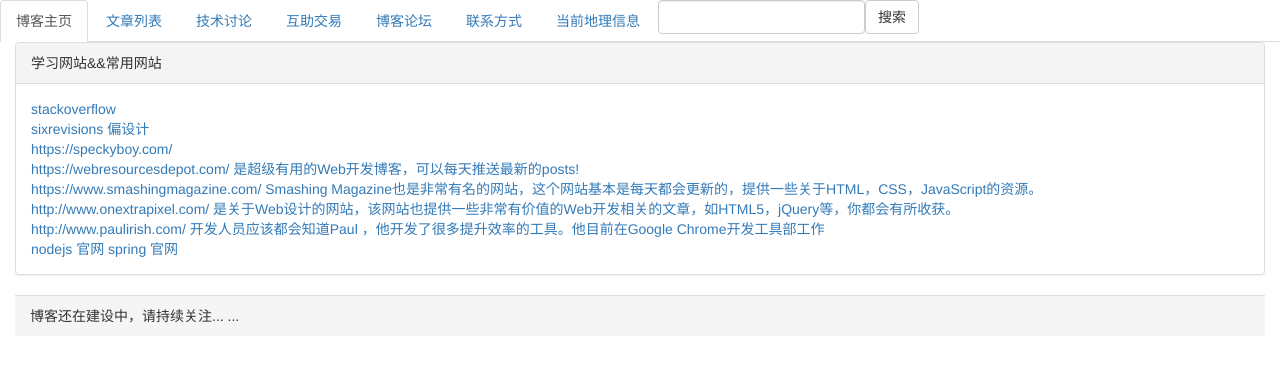
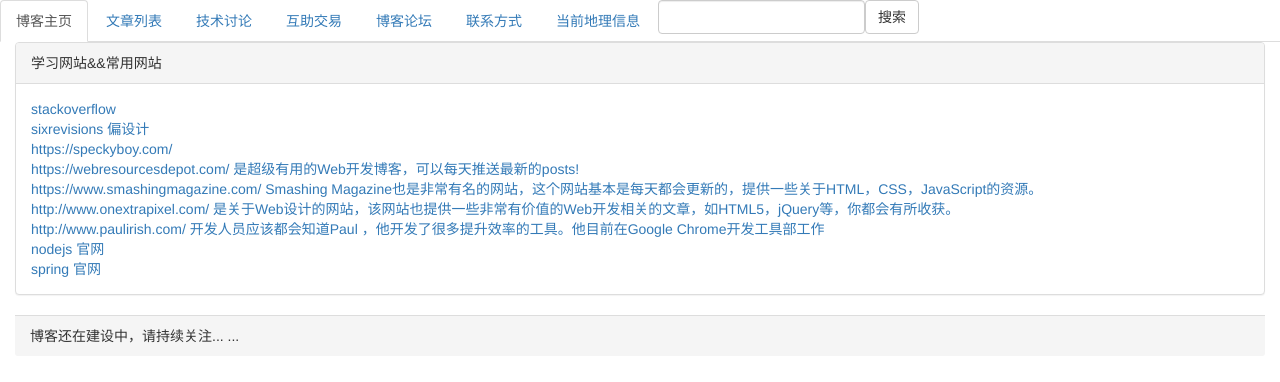
Before and after one commit to GENERALTUNE/GENERALTUNE.github.io, a website: page index.html in a window 1280 px wide. Drawn offline with Linux system fonts and the light colour scheme.

Commit message:
提交代码

```diff
--- a/index.html
+++ b/index.html
@@ -37,7 +37,7 @@
             <a href="https://www.smashingmagazine.com/ " target="_blank">https://www.smashingmagazine.com/   Smashing Magazine也是非常有名的网站，这个网站基本是每天都会更新的，提供一些关于HTML，CSS，JavaScript的资源。</a><br>
             <a href="http://www.onextrapixel.com/" target="_blank">http://www.onextrapixel.com/  是关于Web设计的网站，该网站也提供一些非常有价值的Web开发相关的文章，如HTML5，jQuery等，你都会有所收获。</a><br>
             <a href="http://www.paulirish.com/" target="_blank">http://www.paulirish.com/  开发人员应该都会知道Paul ，他开发了很多提升效率的工具。他目前在Google Chrome开发工具部工作</a><br>
-            <a href="www.nodejs.org" target="_blank"> nodejs 官网</a>
+            <a href="www.nodejs.org" target="_blank"> nodejs 官网</a><br>
             <a href="spring.io" target="_blank"> spring 官网</a>
         </div>
       </div>
```
